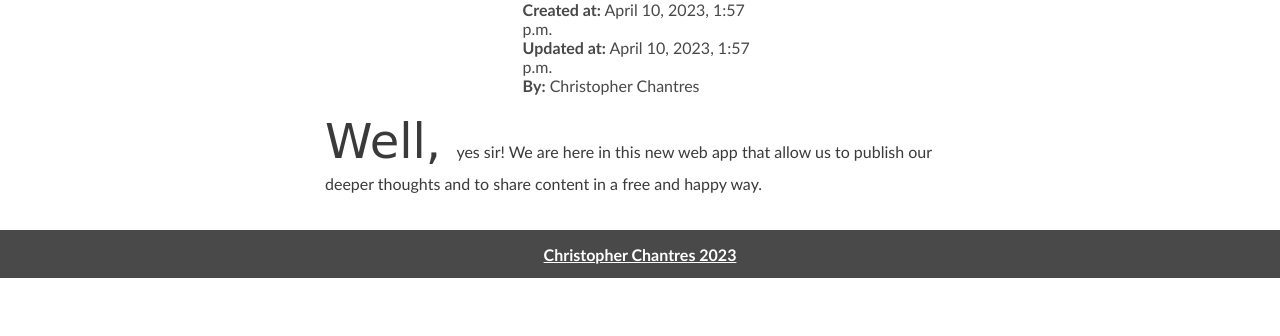
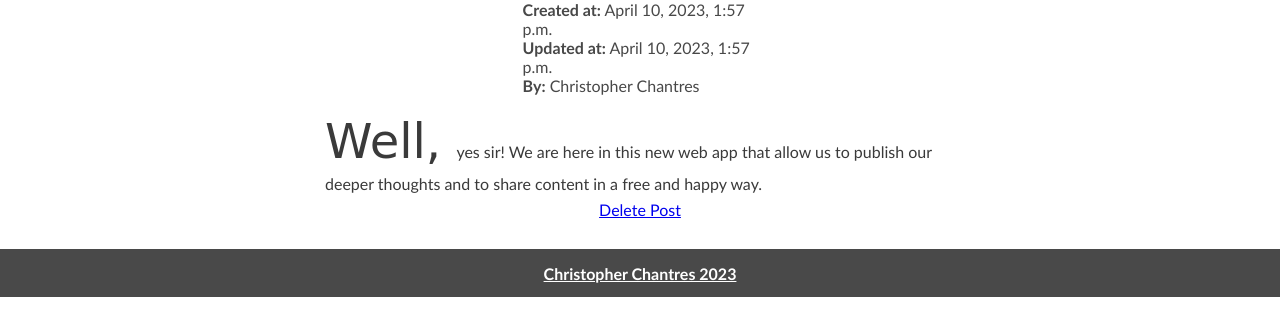
Before and after one commit to ChristopherChantres/django-pulga-blog, a Django app: page /post/1 in a window 1280 px wide. Shown: the part 163-499 px from the top of the page. Run offline with Django 4.2, Linux system fonts and the light colour scheme; data comes from the database, SQL or seed files in the repository; both versions use the stored data as it was after the commit.

Commit message:
Post is being deleted successfully. Success message is displayed in the home page

```diff
--- a/polls/urls.py
+++ b/polls/urls.py
@@ -6,4 +6,5 @@ urlpatterns = [
   path('create', views.create, name='create'),
   path('edit', views.edit, name='edit'),
   path('post/<int:post_id>', views.post_detail, name='post_detail'),
+  path('post/<int:post_id>/delete', views.delete_post, name='delete_post')
 ]
--- a/polls/views.py
+++ b/polls/views.py
@@ -6,7 +6,8 @@ from .models import Post
 # Create your views here.
 def home(request):
   posts = Post.objects.all().order_by('-created_at')
-  return render(request, 'home.html', {'posts':posts})
+  success_message = messages.get_messages(request)
+  return render(request, 'home.html', {'posts':posts, 'success_message': success_message})
 
 
 def create(request):
@@ -33,3 +34,10 @@ def edit(request):
 def post_detail(request, post_id):
   post = get_object_or_404(Post, pk=post_id)
   return render(request, 'post_detail.html', {'post': post})
+
+
+def delete_post(request, post_id):
+  post = get_object_or_404(Post, pk=post_id)
+  post.delete()
+  messages.success(request, 'Post deleted successfully!')
+  return redirect('home')
--- a/templates/post_detail.html
+++ b/templates/post_detail.html
@@ -22,6 +22,7 @@
         <div>
           <p><span>{{ post.content.split|slice:":1"|join:" " }} </span>{{ post.content.split|slice:"1:"|join:" " }}</p>
         </div>
+        <a href="{% url 'delete_post' post.id %}">Delete Post</a>
       </article>
     </div>
   </main>
```
Also changed, not shown: templates/home.html (+7 -0 lines), db.sqlite3.
